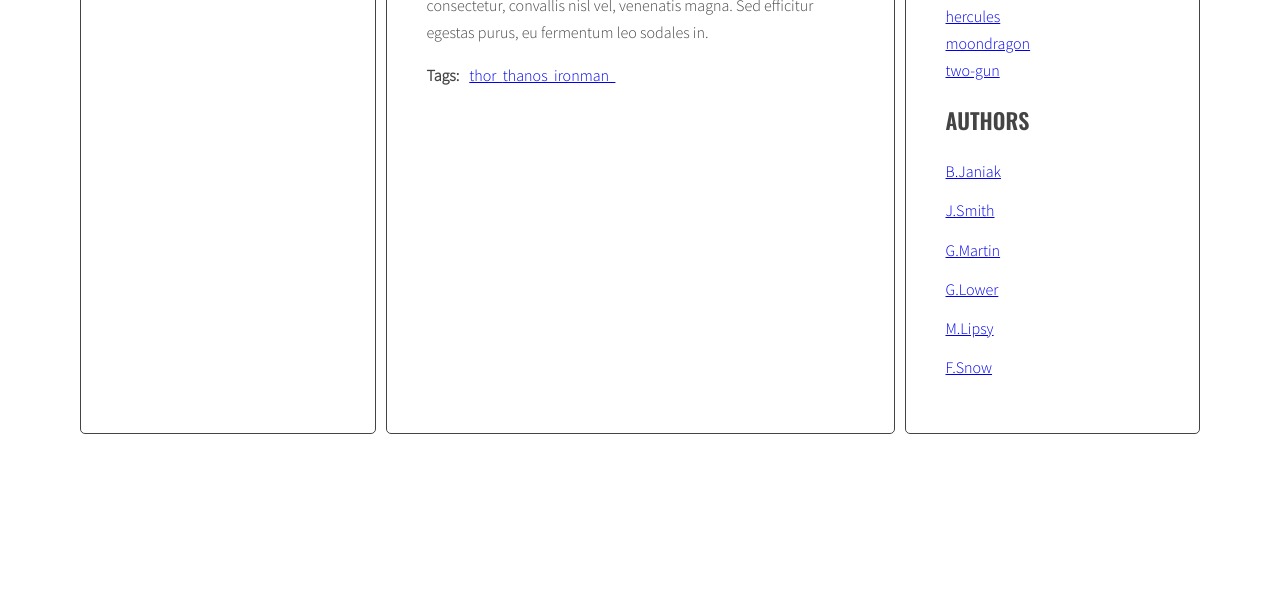
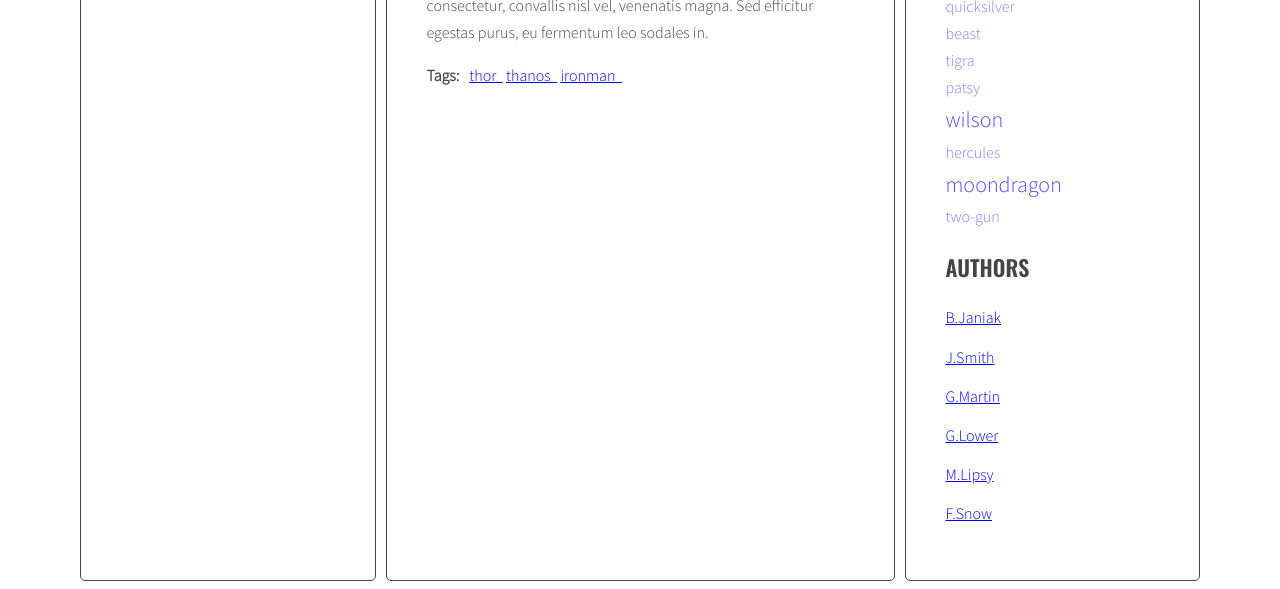
Before and after one commit to Hiorii/javascript-blog, a website: page index.html in a window 1280 px wide. Shown: the part 709-1298 px from the top of the page. Before the commit the page ends 1151 px from the top, so only its background shows below. Drawn offline with nearby package versions, Linux system fonts and the light colour scheme.

Commit message:
Add Handlebars and CSS styling for tags cloud

```diff
--- a/index.html
+++ b/index.html
@@ -203,6 +203,26 @@
           </main>
         </div>
       </div>
+    <script id="template-article-link" type="text/x-handlebars-template">
+      <li><a href="#{{ id }}"><span>{{ title }}</span></a></li>
+    </script>
+    <script id="template-tag-link" type="text/x-handlebars-template">
+      <li><a href="#tag-{{ tag }}">{{ tag }}&nbsp;&nbsp;</a></li>
+    </script>
+    <script id="template-author-link" type="text/x-handlebars-template">
+      <p><a href="#author-{{ author }}">{{ author }}</p>
+    </script>
+    <script id="template-tag-cloud" type="text/x-handlebars-template">
+      {{#each tags}}
+      <li><a href="#tag-{{ tag }}" class="tag-size-{{ count }}">{{ tag }}</a></li>
+      {{/each}}
+    </script>
+    <script id="template-author-cloud" type="text/x-handlebars-template">
+      {{#each authors}}
+      <li><a href="#author-{{ author }}">{{ author }}</a></li>
+      {{/each}}
+    </script>
+    <script src="https://cdnjs.cloudflare.com/ajax/libs/handlebars.js/4.1.0/handlebars.min.js"></script>
     <script src="js/script.js"></script>
 </body>
 </html>
--- a/js/script.js
+++ b/js/script.js
@@ -1,6 +1,14 @@
 /* eslint-disable indent */
 /* eslint-disable no-unused-vars */
 'use strict';
+
+const templates = {
+  articleLink: Handlebars.compile(document.querySelector('#template-article-link').innerHTML),
+  tagLink: Handlebars.compile(document.querySelector('#template-tag-link').innerHTML),
+  authorLink: Handlebars.compile(document.querySelector('#template-author-link').innerHTML),
+  tagCloud: Handlebars.compile(document.querySelector('#template-tag-cloud').innerHTML),
+  authorCloud: Handlebars.compile(document.querySelector('#template-author-cloud').innerHTML)
+};
 
 const optArticleSelector = '.post',
   optTitleSelector = '.post-title',
@@ -25,7 +33,7 @@ const titleClickHandler = function(event){
   const hrefClickedLinked = clickedElement.getAttribute('href');
   const correctArticles = document.querySelector(hrefClickedLinked);
   correctArticles.classList.add('active');
-}
+};
 
 function generateTitleLinks(customSelector = ''){
   const titleList = document.querySelector(optTitleListSelector);
@@ -35,7 +43,8 @@ function generateTitleLinks(customSelector = ''){
   for(let article of articles){
     const articleId = article.getAttribute('id');
     const articleTitle = article.querySelector(optTitleSelector).innerHTML;
-    const linkHTML = '<li><a href="#' + articleId + '"><span>' + articleTitle + '</span></a></li>';
+    const linkHTMLData = {id: articleId, title: articleTitle};
+    const linkHTML = templates.articleLink(linkHTMLData);
     html = html + linkHTML;
   }
   titleList.innerHTML = html;
@@ -69,7 +78,8 @@ function generateTags(){
     const tags = article.getAttribute('data-tags');
     const splitTagsArray = tags.split(' ');
     for(let tag of splitTagsArray){
-      const linkHTML = '<li><a href="#tag-' + tag + '">' + tag + '&nbsp;&nbsp;</a></li>';
+      const linkHTMLData = {tag: tag};
+      const linkHTML = templates.tagLink(linkHTMLData);
       html = html + linkHTML;
       if(!allTags[tag]){
         allTags[tag]=1;
@@ -80,12 +90,15 @@ function generateTags(){
     const tagsParams = calculateTagsParams(allTags);
     tagWrapper.innerHTML = html;
     const tagList = document.querySelector('.tags');
-    let allTagsHTML = '';
+    const allTagsData = {tags: []};
     for(let tag in allTags){
-        const tagLinkHTML = '<li><a href="#tag-' + tag + '" class ="tag-size-' + calculateTagClass(allTags[tag], tagsParams) + '">' + tag + '</a></li>';
-        allTagsHTML += tagLinkHTML;
+        allTagsData.tags.push({
+          tag: tag,
+          count: allTags[tag],
+          className: calculateTagClass(allTags[tag], tagsParams)
+        });
       }
-    tagList.innerHTML = allTagsHTML;
+    tagList.innerHTML = templates.tagCloud(allTagsData);
   }
 }
 
@@ -137,8 +150,9 @@ function generateAuthors(event){
     const authors = article.getAttribute('data-author');
     const splitAuthorsArray = authors.split(' ');
     for(let author of splitAuthorsArray){
-      const authorLink = '<p><a href="#author-' + author + '">' + author + '</p>';
-      html = html + authorLink;
+      const linkHTMLData = {author: author};
+      const linkHTML = templates.authorLink(linkHTMLData);
+      html = html + linkHTML;
       if(!allAuthors[author]){
         allAuthors[author]=1;
       } else{
@@ -147,12 +161,13 @@ function generateAuthors(event){
     }
     authorWrapper.innerHTML = html;
     const authorList = document.querySelector('.authors');
-    let allAuthorsHTML = '';
+    let allAuthorsData = {authors: []};
     for(let author in allAuthors){
-        const authorLinkHTML = '<li><a href="#author-' + author + '">' + author + '</a></li>';
-        allAuthorsHTML += authorLinkHTML;
+        allAuthorsData.authors.push({
+          author: author
+        });
       }
-      authorList.innerHTML = allAuthorsHTML;
+      authorList.innerHTML = templates.authorCloud(allAuthorsData);
   }
 }
 
--- a/package.json
+++ b/package.json
@@ -10,6 +10,7 @@
     "init:gitignore": "curl https://raw.githubusercontent.com/github/gitignore/master/Node.gitignore -o .gitignore",
     "test": "npm-run-all test:*",
     "test:html": "html-validate *.html",
+    "test:js": "eslint js/",
     "build": "npm-run-all build:* test",
     "build:sass": "node-sass --output-style compact -o css sass",
     "build:autoprefixer": "autoprefixer-cli css/style.css",
@@ -25,6 +26,7 @@
   "devDependencies": {
     "autoprefixer-cli": "^1.0.0",
     "browser-sync": "^2.26.7",
+    "eslint": "^7.3.1",
     "html-validate": "^2.23.0",
     "mkdirp": "^1.0.4",
     "node-sass": "^4.14.1",
--- a/sass/style.scss
+++ b/sass/style.scss
@@ -118,3 +118,34 @@ body {
     margin: 0 10px 0 0;
   }
 }
+
+/* tag list */
+
+a[class^=tag-size-] {
+  text-decoration: none;;
+}
+.tag-size-5 {
+  color: #0000b3;
+  font-weight: bold;
+  font-size: 40px;
+}
+.tag-size-4 {
+  color: #0000e6;
+  font-weight: 800;
+  font-size: 35px;
+}
+.tag-size-3 {
+  color: #1a1aff;
+  font-weight: 600;
+  font-size: 29px;
+}
+.tag-size-2 {
+  color: #4d4dff;
+  font-weight: 400;
+  font-size: 22px;
+}
+.tag-size-1 {
+  color: #8080ff;
+  font-weight: 200;
+  font-size: 16px;
+}
```
Also changed, not shown: .eslintrc.json (added), css/style.css, 2 other files.
